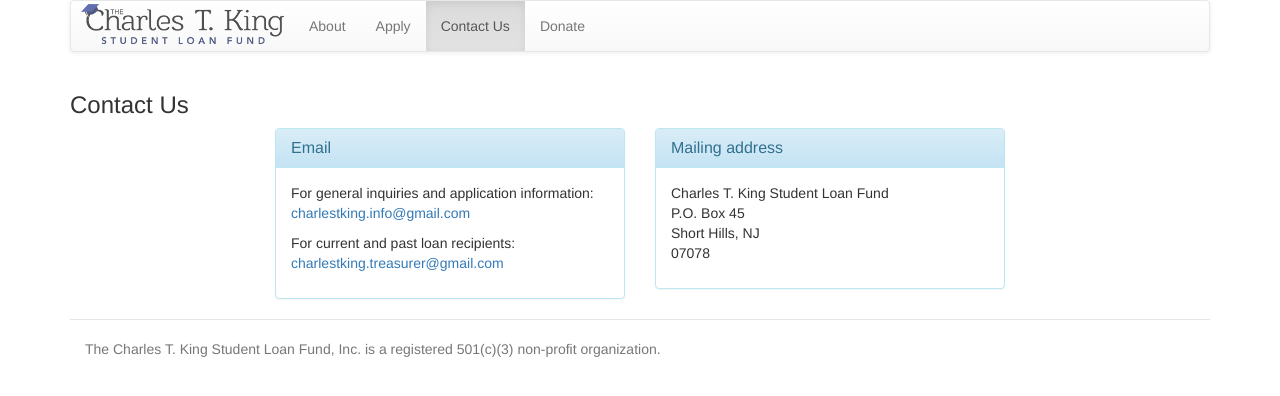
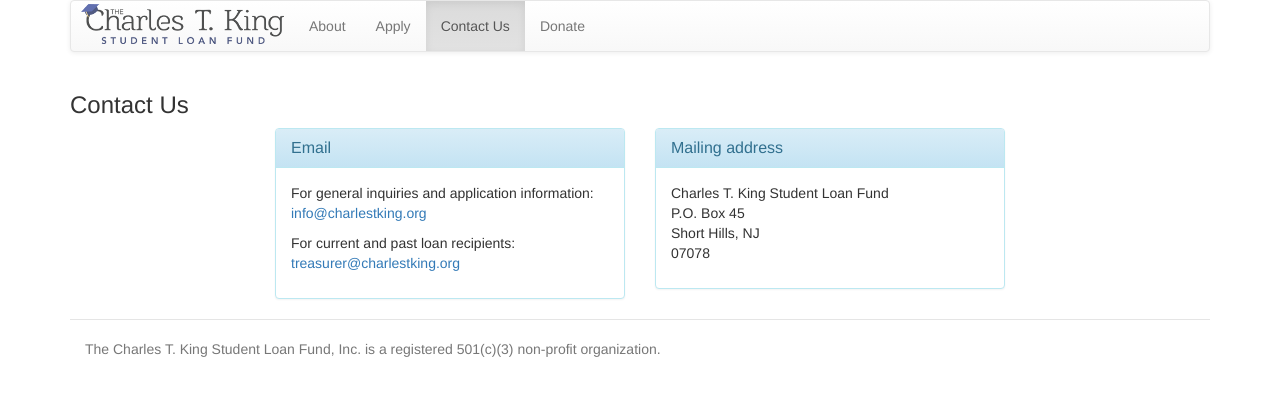
Before and after one commit to Charles-T-King/Charles-T-King.github.io, a Jekyll site: the page built from contact.html, in a window 1280 px wide. Shown: the top 396 px of the page. Built offline with Jekyll 4.4.1, drawn with Linux system fonts in a browser that asks for light colours; nearby versions of some CDN libraries.

Commit message:
Update contact email addresses to charlestking.org

```diff
--- a/contact.html
+++ b/contact.html
@@ -17,11 +17,11 @@
       <div class="panel-body">
         <p>
           For general inquiries and application information:<br/>
-          <a href="mailto:charlestking.info@gmail.com">charlestking.info@gmail.com</a>
+          <a href="mailto:info@charlestking.org">info@charlestking.org</a>
         </p>
         <p>
           For current and past loan recipients:<br/>
-          <a href="mailto:charlestking.treasurer@gmail.com">charlestking.treasurer@gmail.com</a>
+          <a href="mailto:treasurer@charlestking.org">treasurer@charlestking.org</a>
         </p>
       </div>
     </div>
```
